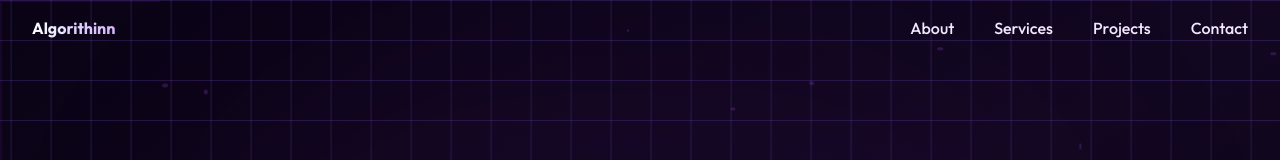
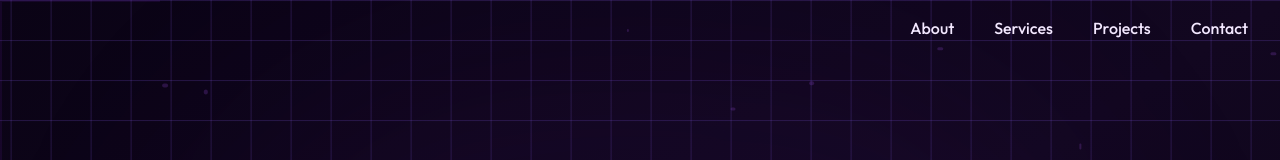
Before and after one commit to razique20/codesouq, a Next.js app: page / in a window 1280 px wide. Shown: the top 160 px of the page. Built offline with nearby package versions, Linux system fonts and the light colour scheme; a web font is replaced by a local one.

Commit message:
navbar-4

```diff
--- a/src/components/Navbar.jsx
+++ b/src/components/Navbar.jsx
@@ -43,7 +43,7 @@
               className="h-8 w-auto md:hidden"
             />
             {/* Desktop: show text */}
-            <span className="text-transparent  font-bold bg-clip-text bg-gradient-to-r from-white via-violet-200 to-purple-300">
+            <span className="text-transparent  font-bold bg-clip-text bg-gradient-to-r from-white via-violet-200 to-purple-300 hidden md:visible">
               Algorithinn
             </span>
           </Link>
```
